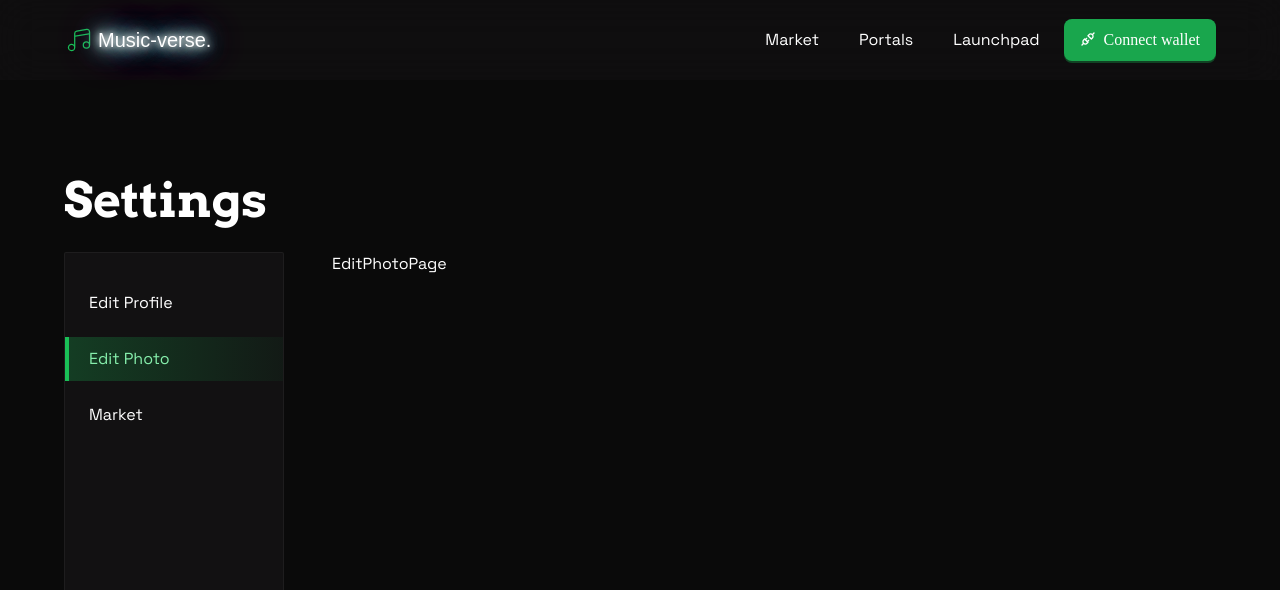
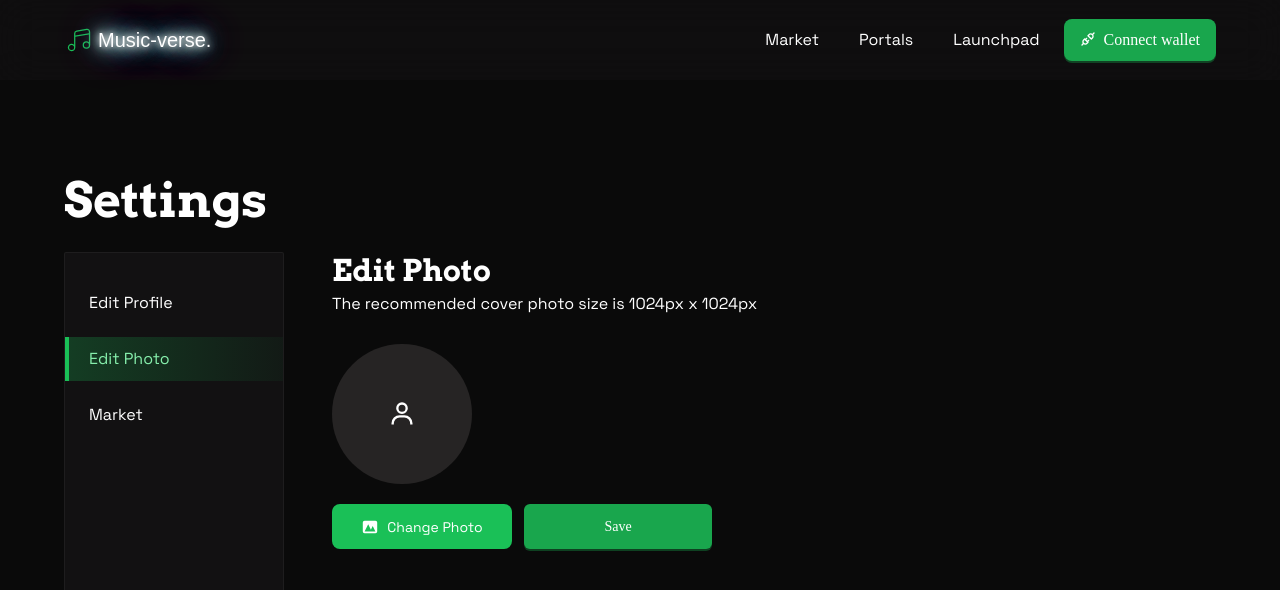
Before and after one commit to osas2211/music-nfts, a Next.js app: page /settings/edit-photo in a window 1280 px wide. Shown: the top 590 px of the page. Built offline with nearby package versions, Linux system fonts and the light colour scheme; a web font is replaced by a local one.

Commit message:
add update photo

```diff
--- a/app/(InApp)/settings/edit-photo/page.tsx
+++ b/app/(InApp)/settings/edit-photo/page.tsx
@@ -1,7 +1,12 @@
+import { EditPhoto } from "@/components/settings/EditPhoto"
 import React from "react"
 
 const EditPhotoPage = () => {
-  return <div>EditPhotoPage</div>
+  return (
+    <div>
+      <EditPhoto />
+    </div>
+  )
 }
 
 export default EditPhotoPage
--- /dev/null
+++ b/components/settings/EditPhoto.tsx
@@ -0,0 +1,55 @@
+"use client"
+import { Avatar, Button } from "antd"
+import React, { useState } from "react"
+import { BiUser } from "react-icons/bi"
+import { HiPhotograph } from "react-icons/hi"
+
+export const EditPhoto = () => {
+  const [file, setFile] = useState<File | null>(null)
+  const onChangeInput = (e: React.ChangeEvent<HTMLInputElement>) => {
+    const file = e.target.files![0]
+    setFile(file)
+  }
+  return (
+    <div>
+      <div className="md:mb-7 mb-5">
+        <h3 className="text-xl md:text-3xl font-semibold font-arvo mb-1">
+          Edit Photo
+        </h3>
+        <p>The recommended cover photo size is 1024px x 1024px</p>
+      </div>
+      <div className="md:w-[380px] w-full">
+        <div className="relative">
+          <Avatar
+            src={file ? URL.createObjectURL(file) : null}
+            size={140}
+            className="bg-dark-700"
+          >
+            <BiUser size={28} />
+          </Avatar>
+        </div>
+        <div className="mt-5 md:flex grid grid-cols-2 items-center gap-3">
+          <div>
+            <input
+              style={{ display: "none" }}
+              id="photo"
+              type="file"
+              onChange={onChangeInput}
+              accept=".jpg,.png"
+            />
+            <label
+              htmlFor="photo"
+              className="md:w-[180px] w-full h-[45px] rounded-lg bg-primary-default flex items-center justify-center gap-2 cursor-pointer text-sm"
+            >
+              <HiPhotograph size={18} />
+              <p>Change Photo</p>
+            </label>
+          </div>
+          <Button className="md:w-[200px] w-full h-[45px]" type="primary">
+            Save
+          </Button>
+        </div>
+      </div>
+    </div>
+  )
+}
--- a/components/settings/SettingsNav.tsx
+++ b/components/settings/SettingsNav.tsx
@@ -22,7 +22,7 @@ export const SettingsNav = () => {
               <div
                 className={`${
                   active ? activeCls : "border-transparent"
-                } md:border-l-[4px] p-3 px-5 md:text-[16px] text-sm`}
+                } md:border-l-[4px] p-3 px-5 md:text-[16px] text-sm md:text-start text-center`}
               >
                 {route.title}
               </div>
```
